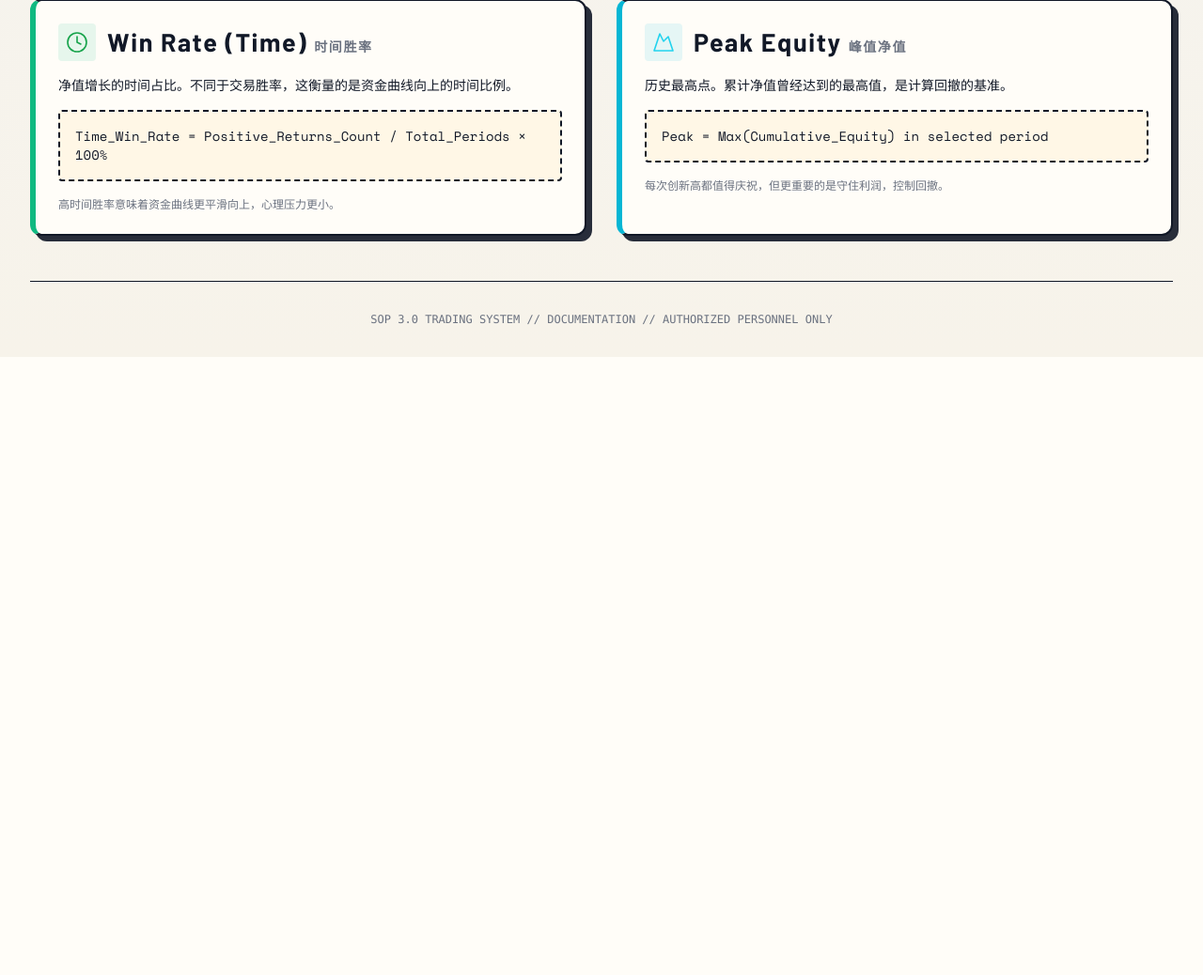
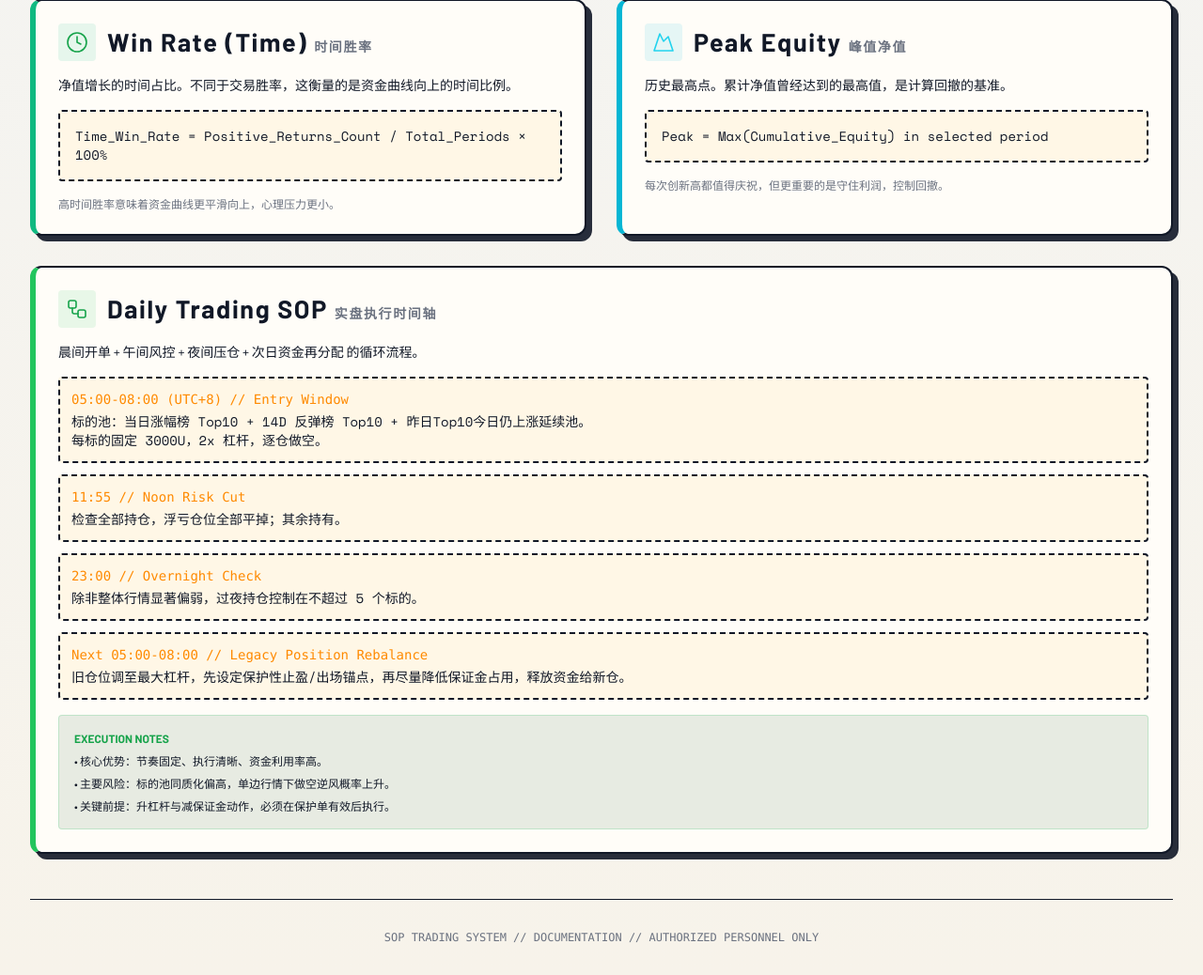
Before and after one commit to miracle-zs/crypto_dashboard, a FastAPI app: page /metrics in a window 1280 px wide. Shown: the part 4396-5434 px from the top of the page at 94% size. Before the commit the page ends 4776 px from the top, so only its background shows below. Run offline with FastAPI, Linux system fonts and the light colour scheme; some libraries are stand-ins or nearby versions.

Commit message:
feat: add continuation pool and SOP documentation

```diff
--- a/app/main.py
+++ b/app/main.py
@@ -345,8 +345,52 @@ async def get_leaderboard_snapshot(
     metric1 = metric_payload.get("metric1", {}) if metric_payload else {}
     metric2 = metric_payload.get("metric2", {}) if metric_payload else {}
     metric3 = metric_payload.get("metric3", {}) if metric_payload else {}
+    gainers_rank_map = {
+        str(row.get("symbol", "")).upper(): idx
+        for idx, row in enumerate(enriched_rows, start=1)
+        if str(row.get("symbol", "")).upper()
+    }
+    continuation_rows = []
+    for item in (metric2.get("details") or []):
+        symbol = str(item.get("symbol", "")).upper()
+        if not symbol:
+            continue
+        next_change = item.get("next_change_pct")
+        if next_change is None:
+            continue
+        try:
+            next_change_val = float(next_change)
+        except (TypeError, ValueError):
+            continue
+        if next_change_val <= 0:
+            continue
+
+        today_rank = gainers_rank_map.get(symbol)
+        continuation_rows.append({
+            "symbol": symbol,
+            "prev_rank": item.get("prev_rank"),
+            "next_change_pct": round(next_change_val, 4),
+            "today_gainer_rank": today_rank,
+            "still_in_gainers_top": today_rank is not None,
+        })
+    continuation_rows.sort(
+        key=lambda x: (
+            0 if x.get("still_in_gainers_top") else 1,
+            -(x.get("next_change_pct") or 0.0),
+            x.get("prev_rank") or 9999
+        )
+    )
+    continuation_pool = {
+        "base_snapshot_date": metric2.get("base_snapshot_date"),
+        "target_snapshot_date": metric2.get("target_snapshot_date"),
+        "still_up_count": len(continuation_rows),
+        "still_in_gainers_top_count": sum(1 for x in continuation_rows if x.get("still_in_gainers_top")),
+        "rows": continuation_rows,
+    }
+    metric2_with_pool = {**metric2, "continuation_pool": continuation_pool}
     snapshot["losers_reversal"] = metric1
-    snapshot["next_day_drop_metric"] = metric2
+    snapshot["next_day_drop_metric"] = metric2_with_pool
+    snapshot["continuation_pool"] = continuation_pool
     snapshot["change_48h_metric"] = metric3
     # Backward-compatible keys retained for existing frontend readers.
     snapshot["short_48h_metric"] = metric3
--- a/templates/metrics.html
+++ b/templates/metrics.html
@@ -1177,10 +1177,52 @@
             </p>
         </div>
 
+        <!-- Trading SOP -->
+        <div class="doc-card panel-reveal rounded-xl p-4 sm:p-6 md:col-span-2" style="border-left-color: #22c55e;">
+            <div class="flex items-center gap-3 mb-4">
+                <div class="p-2 bg-green-500/10 rounded text-green-400"><i data-lucide="workflow"></i></div>
+                <h2 class="text-l2 font-bold">Daily Trading SOP <span class="text-gray-500 text-sm">实盘执行时间轴</span></h2>
+            </div>
+
+            <p class="text-sm mb-4">
+                <span class="highlight">晨间开单 + 午间风控 + 夜间压仓 + 次日资金再分配</span> 的循环流程。
+            </p>
+
+            <div class="grid gap-3 text-xs md:text-sm">
+                <div class="formula-box p-3 rounded">
+                    <div class="font-mono text-teal-300 mb-1">05:00-08:00 (UTC+8) // Entry Window</div>
+                    <div>标的池：当日涨幅榜 Top10 + 14D 反弹榜 Top10 + 昨日Top10今日仍上涨延续池。</div>
+                    <div>每标的固定 3000U，2x 杠杆，逐仓做空。</div>
+                </div>
+
+                <div class="formula-box p-3 rounded">
+                    <div class="font-mono text-teal-300 mb-1">11:55 // Noon Risk Cut</div>
+                    <div>检查全部持仓，浮亏仓位全部平掉；其余持有。</div>
+                </div>
+
+                <div class="formula-box p-3 rounded">
+                    <div class="font-mono text-teal-300 mb-1">23:00 // Overnight Check</div>
+                    <div>除非整体行情显著偏弱，过夜持仓控制在不超过 5 个标的。</div>
+                </div>
+
+                <div class="formula-box p-3 rounded">
+                    <div class="font-mono text-teal-300 mb-1">Next 05:00-08:00 // Legacy Position Rebalance</div>
+                    <div>旧仓位调至最大杠杆，先设定保护性止盈/出场锚点，再尽量降低保证金占用，释放资金给新仓。</div>
+                </div>
+            </div>
+
+            <div class="text-xs space-y-2 bg-green-900/10 p-4 mt-4 rounded border border-green-500/20">
+                <div class="font-bold text-green-400 uppercase mb-1">Execution Notes</div>
+                <p>• 核心优势：节奏固定、执行清晰、资金利用率高。</p>
+                <p>• 主要风险：标的池同质化偏高，单边行情下做空逆风概率上升。</p>
+                <p>• 关键前提：升杠杆与减保证金动作，必须在保护单有效后执行。</p>
+            </div>
+        </div>
+
     </div>
 
     <div class="mt-12 pt-8 border-t border-gray-800 text-center text-xs text-gray-600 font-mono">
-        SOP 3.0 TRADING SYSTEM // DOCUMENTATION // AUTHORIZED PERSONNEL ONLY
+        SOP TRADING SYSTEM // DOCUMENTATION // AUTHORIZED PERSONNEL ONLY
     </div>
 
     <script>
```
Also changed, not shown: templates/leaderboard.html (+28 -2 lines), README.md.
